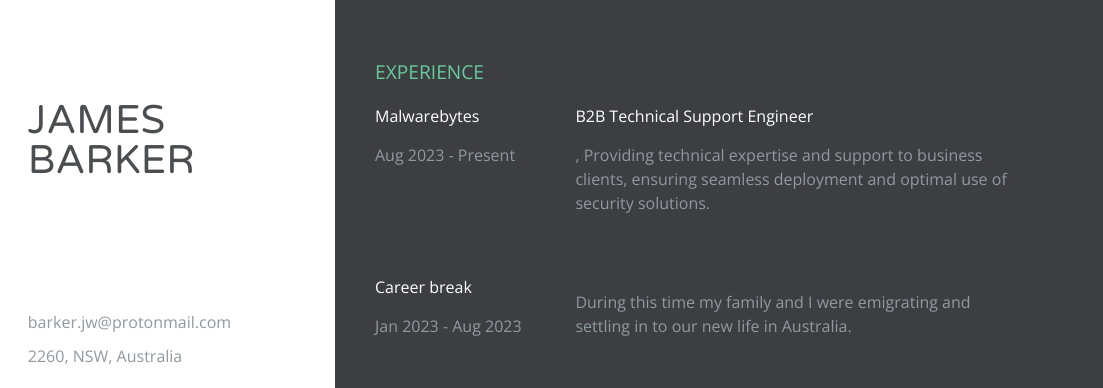
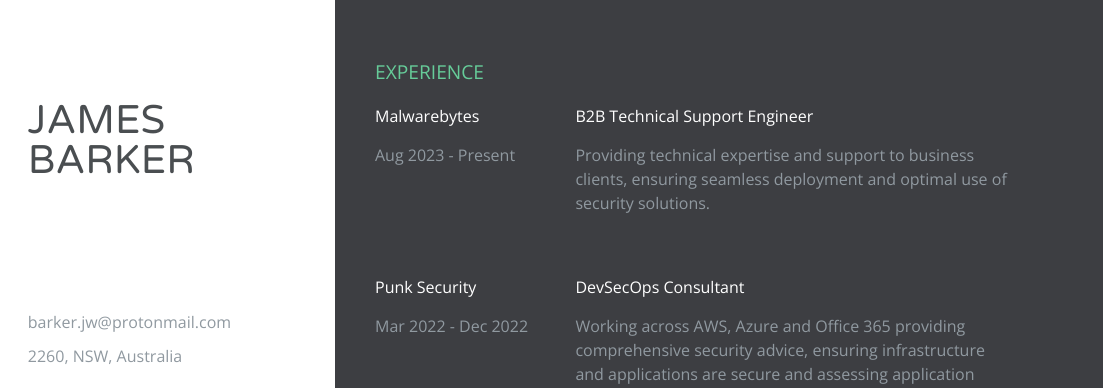
Before and after one commit to jw-barker/gcp-crc-frontend, a plain HTML site: page terraform/website/index.html in a window 1280 px wide. Shown: the top 388 px of the page, 177-1280 px from the left. Drawn offline with nearby package versions, Linux system fonts and the light colour scheme.

Commit message:
chore: typos

```diff
--- a/terraform/website/index.html
+++ b/terraform/website/index.html
@@ -90,20 +90,7 @@
         <div class="job-wrapper clearfix">
         	<div class="experience-title">B2B Technical Support Engineer</div>
           <div class="company-description">
-          	<p>, Providing technical expertise and support to business clients, ensuring seamless deployment and optimal use of security solutions.</p>  <!-- JOB DESCRIPTION  -->
-          </div>
-        </div>
-
-      <div class="experience-wrapper">
-      	<div class="company-wrapper clearfix">
-      		<div class="experience-title">Career break</div>
-          <div class="time">Jan 2023 - Aug 2023</div>
-      	</div>
-
-        <div class="job-wrapper clearfix">
-        	<div class="experience-title"></div>
-          <div class="company-description">
-          	<p>During this time my family and I were emigrating and settling in to our new life in Australia.</p>  <!-- JOB DESCRIPTION  -->
+          	<p>Providing technical expertise and support to business clients, ensuring seamless deployment and optimal use of security solutions.</p>  <!-- JOB DESCRIPTION  -->
           </div>
         </div>
 
```
